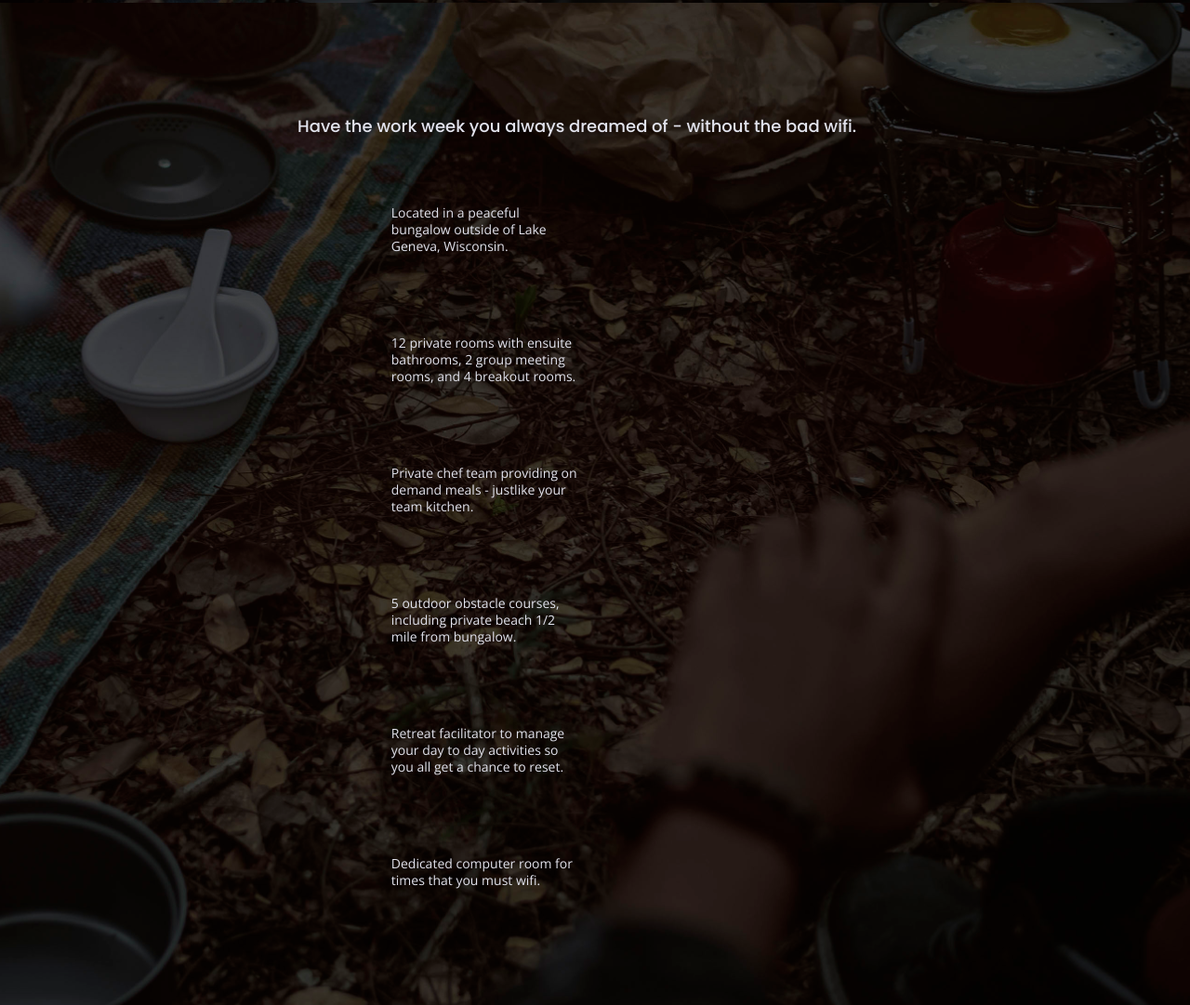
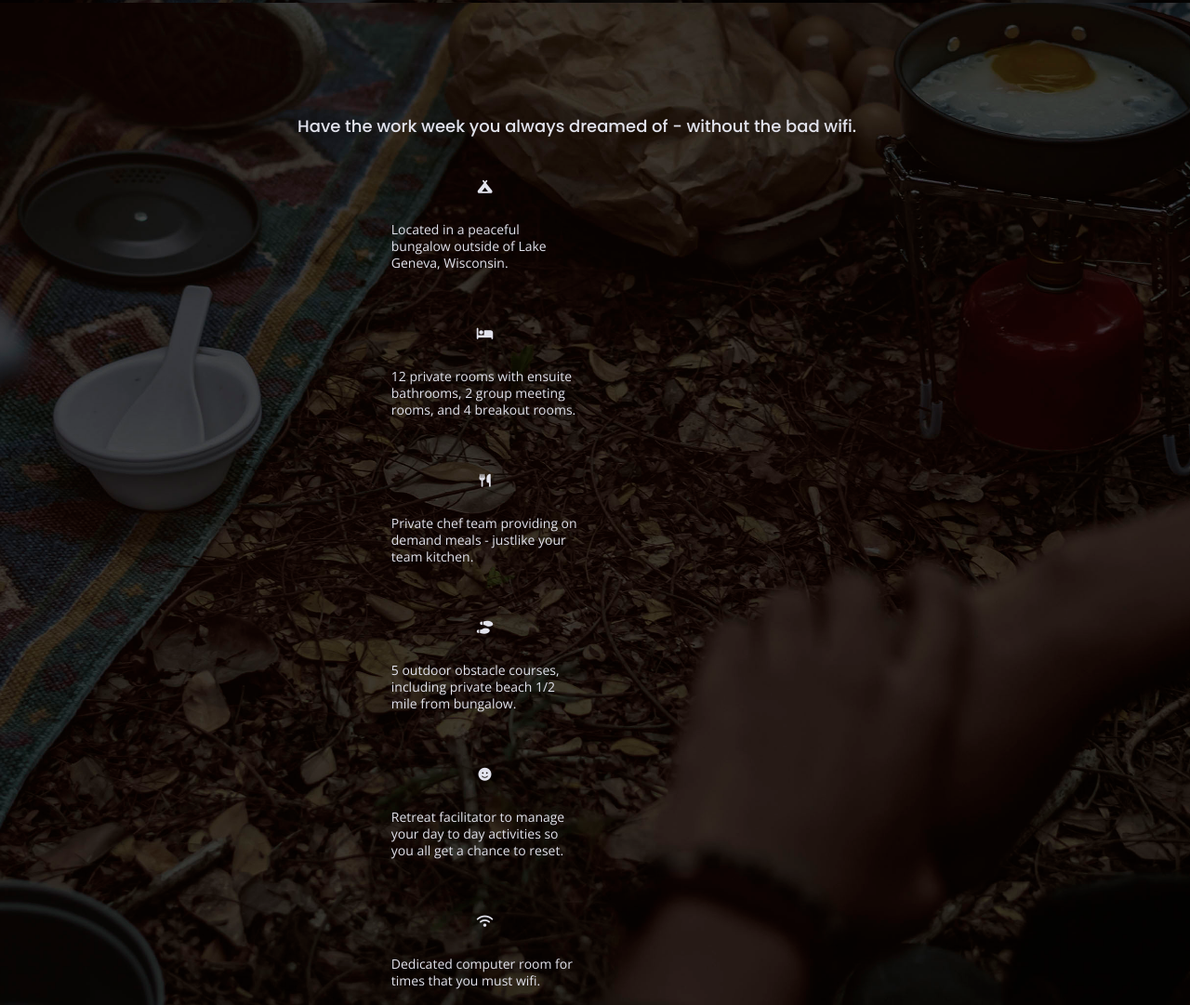
Before and after one commit to megenbacher/206-unplugged, a website: page index.html in a window 1280 px wide. Shown: the part 1632-2713 px from the top of the page at 93% size. Drawn offline with nearby package versions, Linux system fonts and the light colour scheme; files whose address does not match are found by name.

Commit message:
Added icons

```diff
--- a/index.html
+++ b/index.html
@@ -22,6 +22,9 @@
   <link rel="stylesheet" href="css/main.css">
 
   <meta name="theme-color" content="#fafafa">
+
+  <script src="https://kit.fontawesome.com/35f3f50976.js" crossorigin="anonymous"></script>
+
 </head>
 
 <body>
@@ -75,32 +78,44 @@
       <h3>Have the work week you always dreamed of - without the bad wifi.</h3>
     <div class="features-items">
     <article>
-      <p class="fontawesome-icon"></p>
+    <p class="fontawesome-icon">
+      <i class="fas fa-campground"></i>
+    </p>
       <p class="features-item-description">Located in a peaceful bungalow outside of Lake Geneva, Wisconsin.</p>
     </article>
 
     <article>
-      <p class="fontawesome-icon"></p>
+    <p class="fontawesome-icon">
+      <i class="fas fa-bed"></i>
+    </p>
       <p class="features-item-description">12 private rooms with ensuite bathrooms, 2 group meeting rooms, and 4 breakout rooms.</p>
     </article>
 
     <article>
-      <p class="fontawesome-icon"></p>
+    <p class="fontawesome-icon">
+      <i class="fas fa-utensils"></i>
+    </p>
       <p class="features-item-description">Private chef team providing on demand meals - justlike your team kitchen.</p>
     </article>
 
     <article>
-      <p class="fontawesome-icon"></p>
+    <p class="fontawesome-icon">
+      <i class="fas fa-shoe-prints"></i>
+    </p>
       <p class="features-item-description">5 outdoor obstacle courses, including private beach 1/2 mile from bungalow.</p>
     </article>
 
     <article>
-      <p class="fontawesome-icon"></p>
+    <p class="fontawesome-icon">
+      <i class="fas fa-smile"></i>
+    </p>
       <p class="features-item-description">Retreat facilitator to manage your day to day activities so you all get a chance to reset.</p>
     </article>
 
     <article>
-      <p class="fontawesome-icon"></p>
+    <p class="fontawesome-icons">
+      <i class="fas fa-wifi"></i>
+    </p>
       <p class="features-item-description">Dedicated computer room for times that you must wifi.</p>
     </article>
   </div>
```
Also changed, not shown: about/index.html (+3 -0 lines), faq/index.html (+3 -0 lines).
